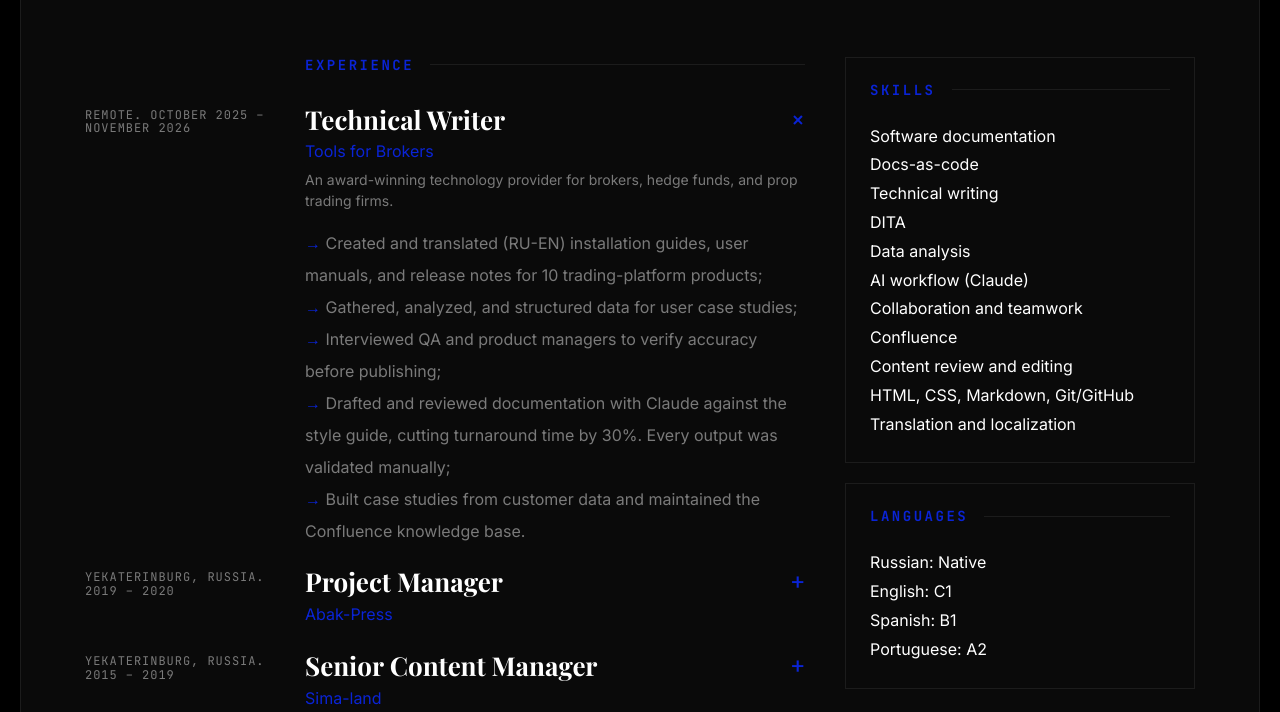
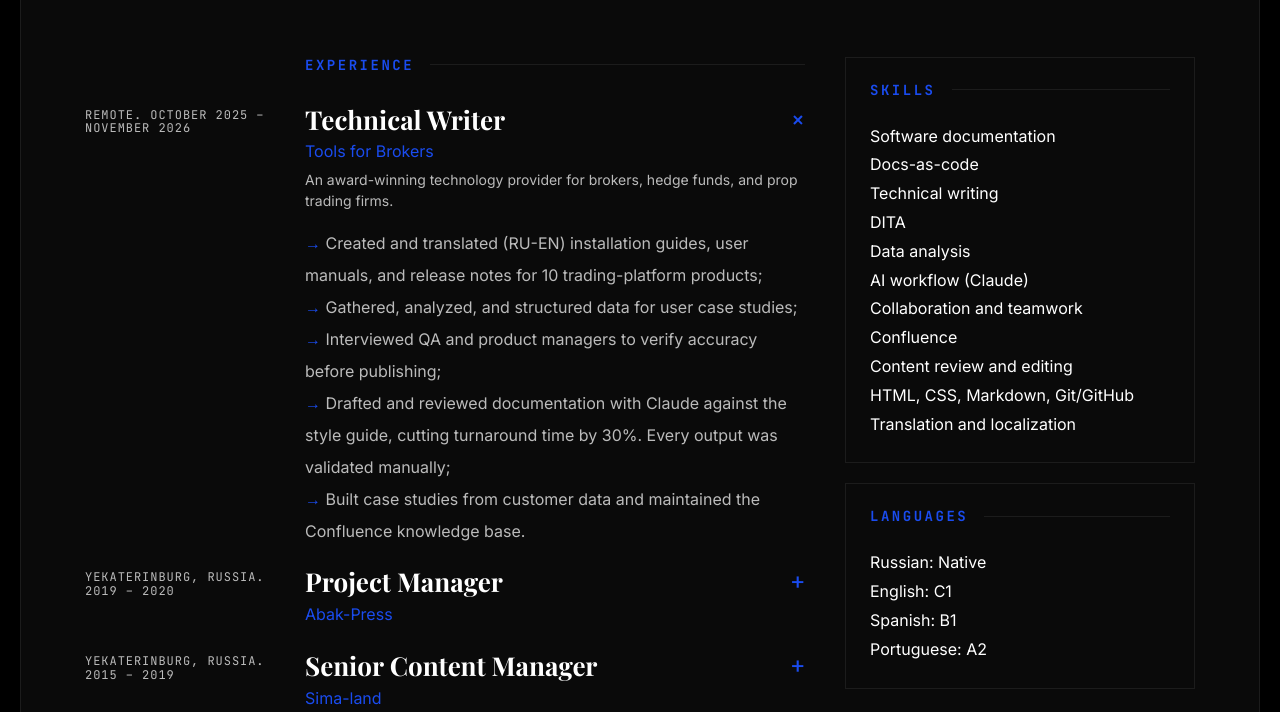
Before and after one commit to Raelin-1/Technical-writer-portfolio, a plain HTML site: page index.html in a window 1280 px wide. Shown: the part 596-1308 px from the top of the page. Drawn offline with nearby package versions, Linux system fonts and the light colour scheme.

Commit message:
Update style.css

```diff
--- a/css/style.css
+++ b/css/style.css
@@ -4,9 +4,9 @@
     --bg: #000;
     --card: #0a0a0a;
     --line: #1c1c1c;
-    --blue: #0a24d6;
+    --blue: #1a4cef;
     --text: #ffffff;
-    --muted: #7a7a7a;
+    --muted: #bbbbbb;
     --serif: 'Playfair Display', Georgia, serif;
     --sans: 'Inter', system-ui, sans-serif;
     --mono: 'JetBrains Mono', ui-monospace, monospace;
```
